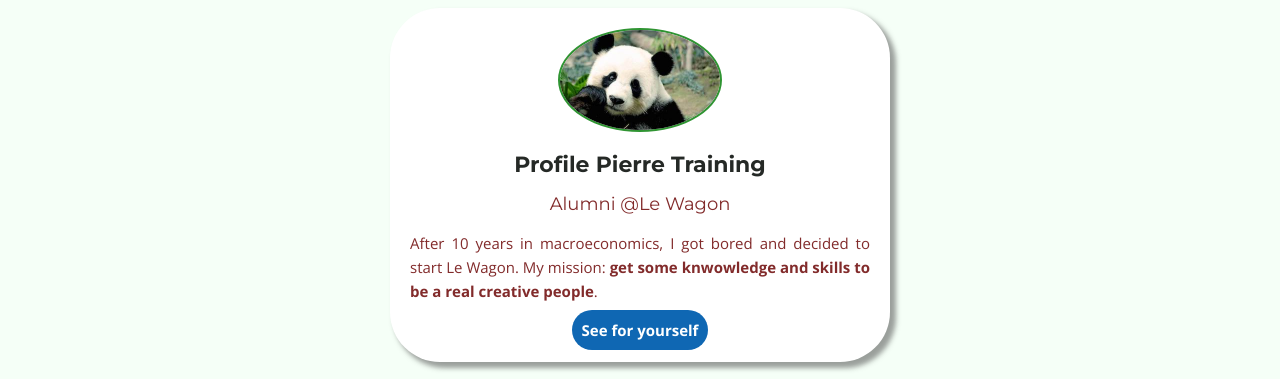
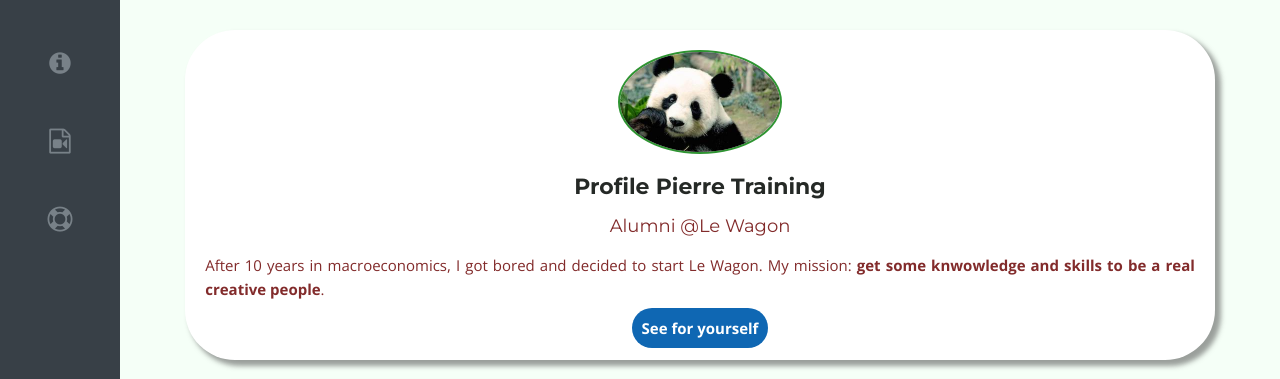
Before and after one commit to PierreH29/profile, a plain HTML site: page index.html in a window 1280 px wide. Shown: the top 379 px of the page. Drawn offline with nearby package versions, Linux system fonts and the light colour scheme.

Commit message:
enhanced my profile with a fixed sidebar

```diff
--- a/index.html
+++ b/index.html
@@ -10,8 +10,28 @@
 
 <body>
 
-  <div class="container">
-    <div class="card text-center">
+  <div id="sidebar">
+      <ul>
+        <li>
+          <a href="#summary">
+            <i class="fa fa-info-circle"></i>
+          </a>
+        </li>
+        <li>
+          <a href="#favorite-movies">
+            <i class="fa fa-file-video-o"></i>
+          </a>
+        </li>
+        <li>
+          <a href="#footer">
+            <i class="fa fa-life-ring"></i>
+          </a>
+        </li>
+      </ul>
+    </div>
+    <div id="content">
+  <div class="container-fluid">
+    <div class="card text-center" id="summary">
       <img src="../profile/images/panda-1.jpg" alt="Panda Panda" id="img-profile" class="img-circle">
       <h1>Profile Pierre Training<h1>
       <h2>Alumni @Le Wagon</h2>
@@ -43,7 +63,7 @@
     </ul>
   </div>
 
-  <div class="card text-center">
+  <div class="card text-center" id="favorite-movies">
     <h2>My Favorite movies</h2>
     <table id="movies">
     <tbody>
@@ -78,7 +98,7 @@
     </table>
   </div>
 
-  <div class="card text-center">
+  <div class="card text-center" id="footer">
     <h2>About this page</h2>
     This page has been coded during the <a href="https://lewagon.com/program" target="_blank">FullStack program @LeWagon.</a>
 
--- a/style.css
+++ b/style.css
@@ -49,9 +49,9 @@ a:hover{
 
 /* First simple components */
 
-.container {
-  width: 500px;   /* This sets the width */
-  margin: 0 auto; /* This automatically sets left/right margins */
+.container-fluid{
+  width: 90%;   /* This sets the width */
+  margin: 30px auto; /* This automatically sets left/right margins */
 }
 
 .card{
@@ -111,21 +111,68 @@ a:hover{
   padding: 10px;
 }
 
+/* Fixed sidebar layout */
+
+#content{
+  margin-left: 120px;
+}
+
+#sidebar {
+  background-color: #384047;
+  position: fixed;
+  left: 0px;
+  top: 0px;
+  bottom: 0px;
+  width: 120px;
+  text-align: center;
+}
+
+#sidebar ul {
+  list-style: none;
+  padding-left: 0px;
+}
+
+#sidebar li {
+  margin-top:50px;
+  margin-bottom: 50px;
+}
+
+#sidebar a {
+  text-decoration: none;
+  font-size: 25px;
+  color:#788188;
+}
+
+#sidebar a:hover {
+  color: white;
+}
+
+/* Responsive layout behavior */
+
 @media (max-width: 960px) {
   /* For a screen < 960px, this CSS will be read */
-  .container {
-    width: 700px;
+  #content{
+    margin-left: 0px;
+  }
+  #sidebar {
+    display: none;
   }
 }
 @media (max-width: 720px) {
   /* For a screen < 720px, this CSS will be read */
-  .container {
-    width: 500px;
+  #content{
+    margin-left: 0px;
+  }
+  #sidebar {
+    display: none;
   }
 }
 @media (max-width: 540px) {
   /* For a screen < 540px, this CSS will be read */
-  .container {
-    width: 300px;
+  #content{
+    margin-left: 0px;
+  }
+  #sidebar {
+    display: none;
   }
 }
```
